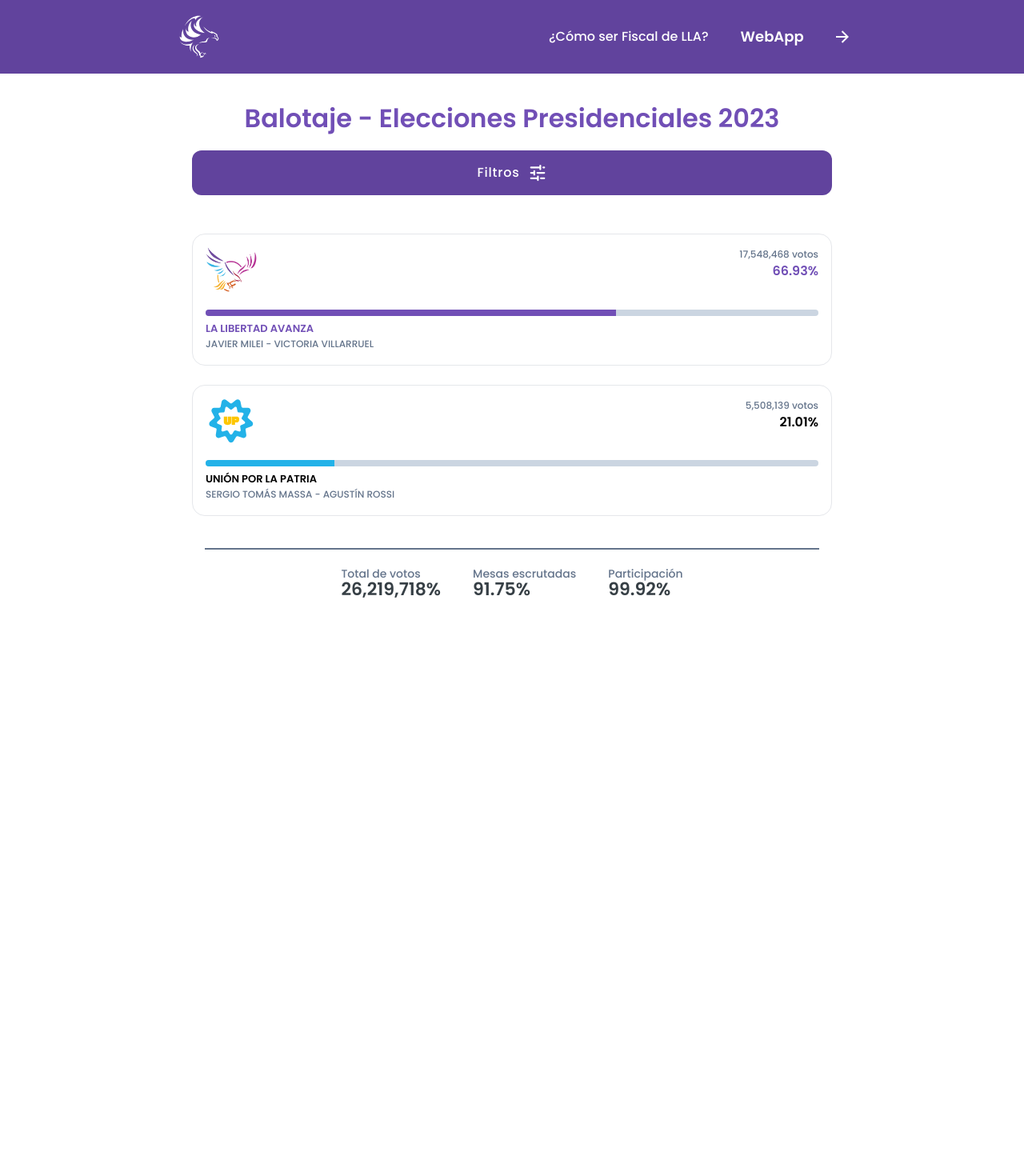
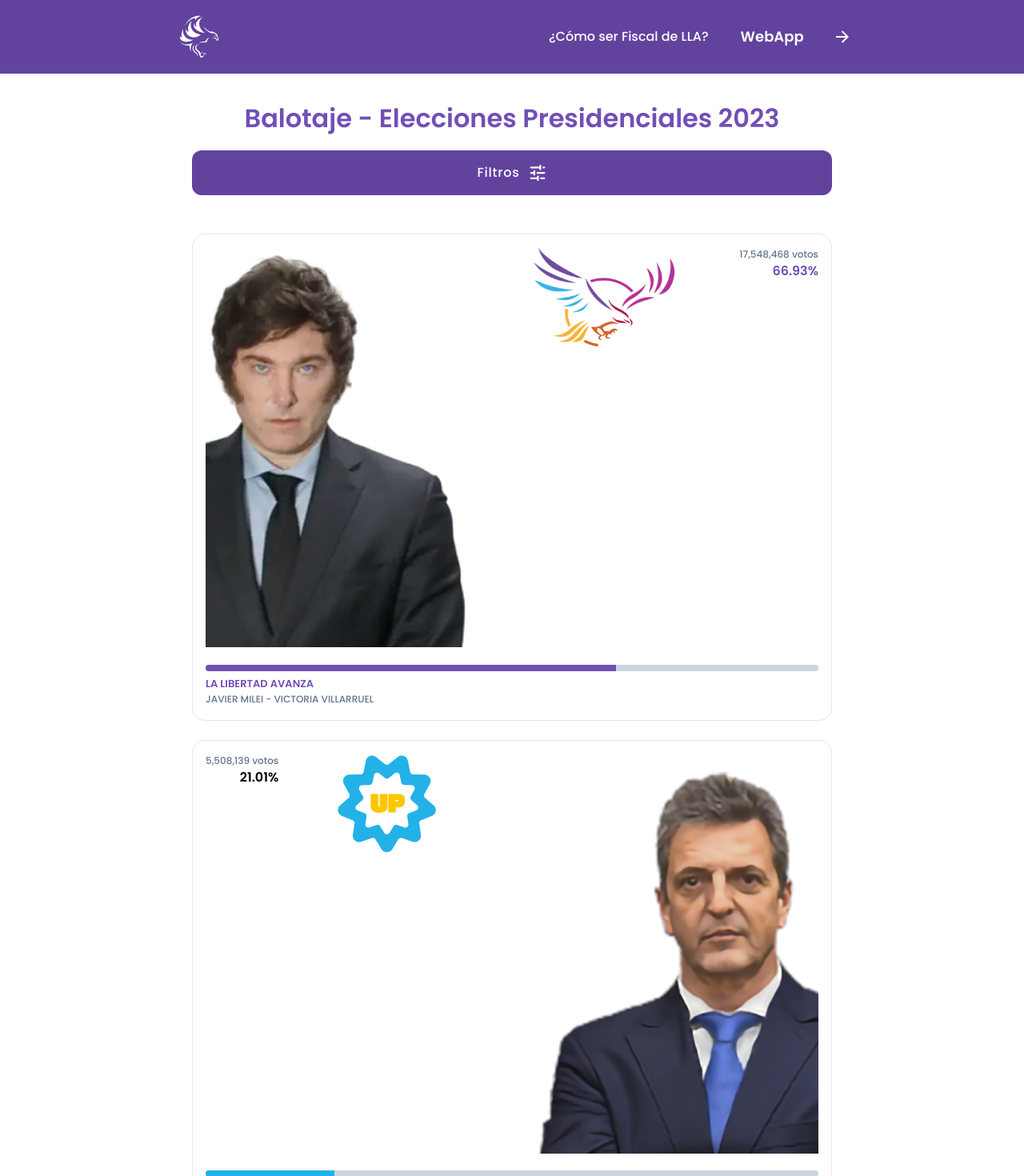
Before and after one commit to LlibertadApp/frontend-dashboard, a React (Vite) app: page /total-results in a window 1280 px wide. Shown: the top 1470 px of the page at 80% size. Before the commit the page ends 800 px from the top, so only its background shows below. Built offline with nearby package versions, Linux system fonts and the light colour scheme.

Commit message:
Filters prepared for info on front dashboard

```diff
--- a/src/pages/total-results/totalResults.tsx
+++ b/src/pages/total-results/totalResults.tsx
@@ -98,14 +98,16 @@
       </div>
 
       <div className="lg:px-60 px-3 flex flex-col gap-6">
-        {
-          //Card Javier, VLL
-        }
         {/* lla */}
         <div className="flex flex-col border rounded-2xl">
           <div className="flex flex-col">
             <div className="flex flex-row pl-4 pt-4 pr-4 pb-2 justify-between">
-              <img src="assets/logos/fenix.png" className="w-16 h-14" alt="" />
+              <img src="public\assets\images\Milei.png" alt="" />
+              <img
+                src="assets/logos/fenix.png"
+                className="w-[180px]  h-1/4"
+                alt=""
+              />
               <div className="flex flex-col items-end">
                 <span className={`text-[12px] text-gray-dark`}>
                   {formattedlla} votos
@@ -138,8 +140,13 @@
         {/* uxp */}
         <div className="flex flex-col border rounded-2xl">
           <div className="flex flex-col">
-            <div className="flex flex-row pl-4 pt-4 pr-4 pb-2 justify-between">
-              <img src="assets/logos/uxp.svg" className="w-16 h-14" alt="" />
+            <div className="flex flex-row-reverse pl-4 pt-4 pr-4 pb-2 justify-between">
+              <img src="public\assets\images\Massa.png" alt="" />
+              <img
+                src="assets/logos/uxp.svg"
+                className="w-[250px] h-1/4"
+                alt=""
+              />
               <div className="flex flex-col items-end">
                 <span className={`text-[12px] text-gray-dark`}>
                   {formatteduxp} votos
```
Also changed, not shown: public/assets/images/Massa.png (added), public/assets/images/Milei.png (added).
